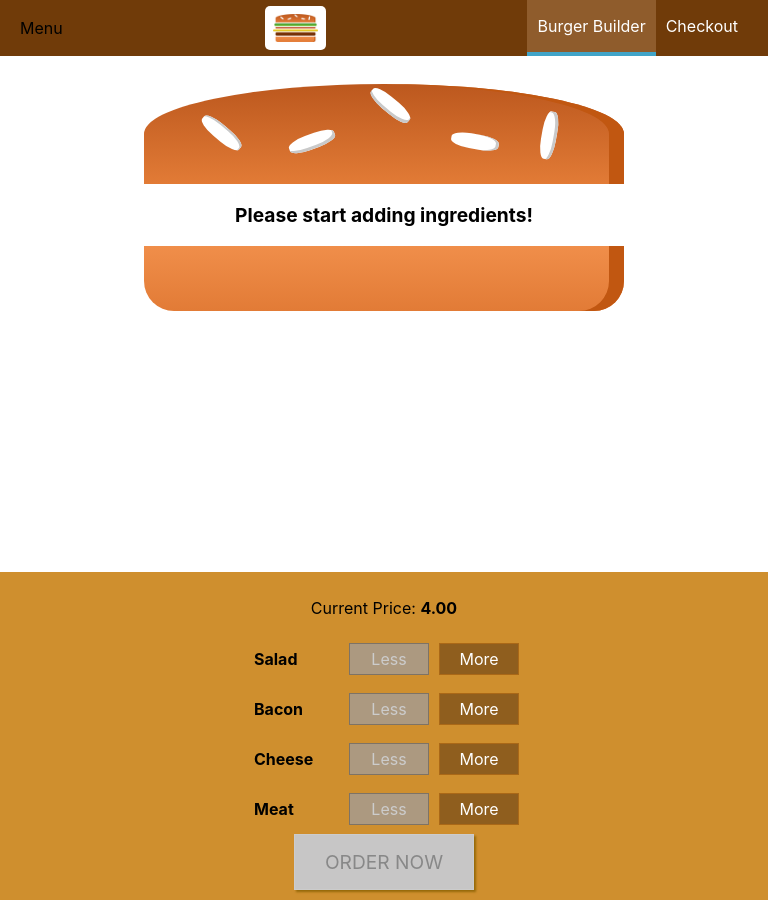
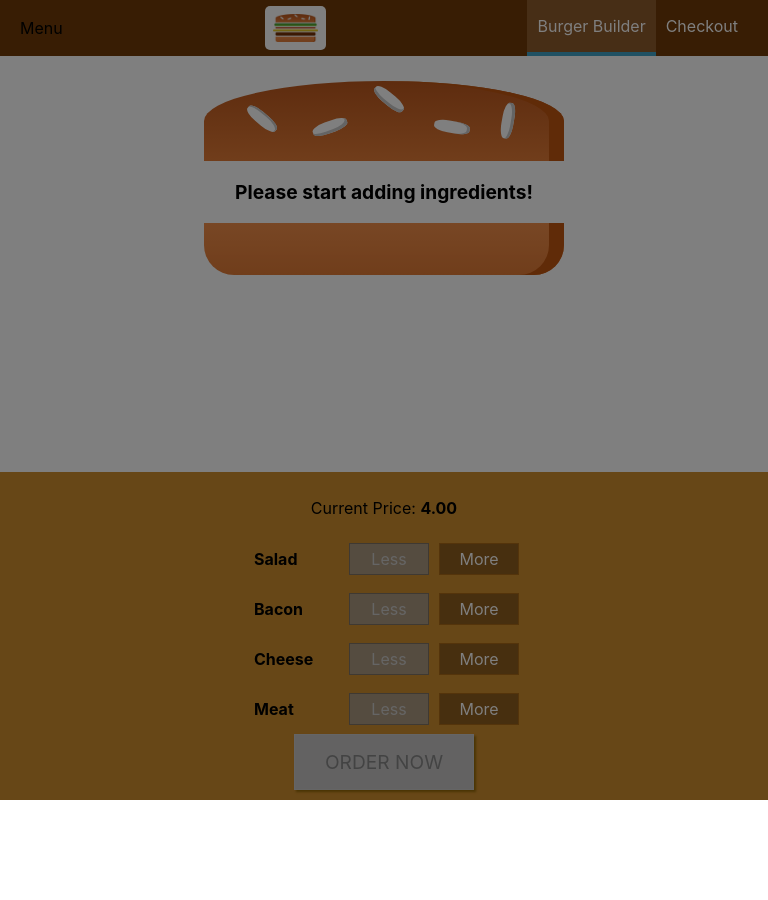
Before and after one commit to tklenk/MyBurger, a React (Create React App) app: page / in a window 768 px wide. After the commit the page ends 800 px from the top, so only its background shows below. Built offline with nearby package versions, Linux system fonts and the light colour scheme.

Commit message:
Change media queries

```diff
--- a/src/components/Burger/Burger.css
+++ b/src/components/Burger/Burger.css
@@ -8,21 +8,21 @@
     overflow: scroll;
 }
 
-@media only screen and (max-width: 768px) {
+@media (min-width: 500px) and (min-height: 400px) {
+    .Burger {
+        width: 350px;
+        height: 300px;
+    }
+}
+
+@media (min-width: 500px) and (min-height: 401px) {
     .Burger {
         width: 450px;
         height: 400px;
     }
 }
 
-@media only screen and (max-width: 1023px) {
-    .Burger {
-        width: 600px;
-        height: 500px;
-    }
-}
-
-@media only screen and (min-width: 1024px) {
+@media (min-width: 1000px) and (min-height: 700px) {
     .Burger {
         width: 700px;
         height: 600px;
--- a/src/components/Layout/Layout.js
+++ b/src/components/Layout/Layout.js
@@ -6,11 +6,11 @@
 
 class Layout extends Component {
     state = {
-        showSideDraw: false
+        showSideDraw: true
     }
 
     sideDrawerClosedHandler = () => {
-        this.setState({showSideDraw: true})
+        this.setState({showSideDraw: false})
     }
 
     render () {
```
